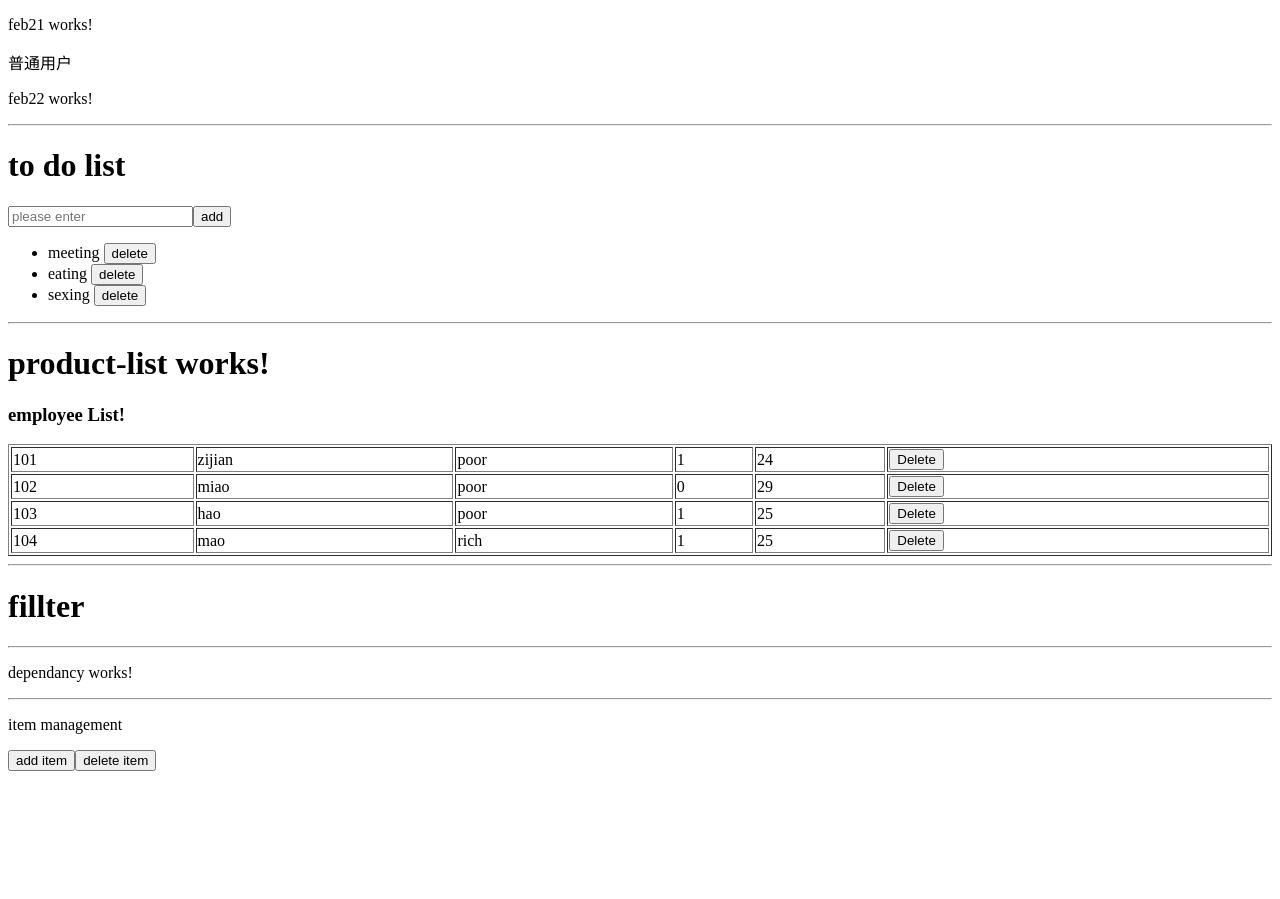
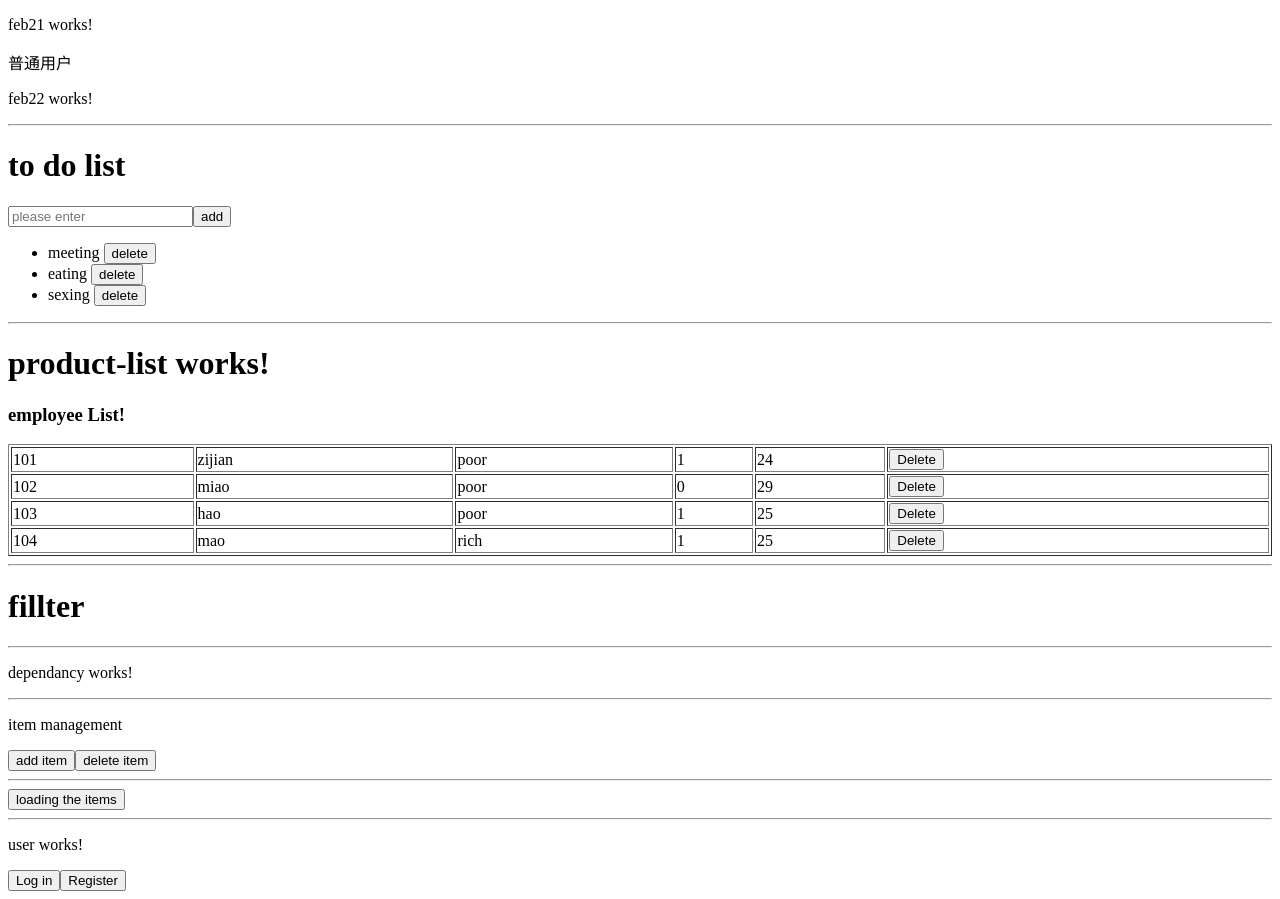
Before and after one commit to ZijianHuang98/Angualr, an Angular app: page / in a window 1280 px wide. Before the commit the page ends 800 px from the top, so only its background shows below. Built offline with nearby package versions, Linux system fonts and the light colour scheme.

Commit message:
Practicing Service

```diff
--- a/src/app/app.component.html
+++ b/src/app/app.component.html
@@ -4,3 +4,5 @@
 <app-product-list></app-product-list>
 <hr>
 <app-dependancy></app-dependancy>
+<hr>
+<app-user></app-user>
--- a/src/app/app.module.ts
+++ b/src/app/app.module.ts
@@ -9,6 +9,8 @@ import { Feb22Component } from './feb22/feb22.component';
 import { ProductListComponent } from './product-list/product-list.component';
 import { sexFilter } from './product-list/sexFilter';
 import { DependancyComponent } from './dependancy/dependancy.component';
+import{HttpClientModule} from '@angular/common/http';
+import { UserComponent } from './user/user.component'
 
 @NgModule({
   declarations: [
@@ -16,12 +18,15 @@ import { DependancyComponent } from './dependancy/dependancy.component';
     Feb21Component,
     Feb22Component,
     ProductListComponent,
-    sexFilter, DependancyComponent
+    sexFilter,
+    DependancyComponent,
+    UserComponent,
   ],
   imports: [
     BrowserModule,
     AppRoutingModule,
-    FormsModule
+    FormsModule,
+    HttpClientModule,
   ],
   providers: [],
   bootstrap: [AppComponent]
--- a/src/app/dependancy/dependancy.component.html
+++ b/src/app/dependancy/dependancy.component.html
@@ -3,3 +3,5 @@
 <p>item management</p>
 <button (click)="doAdd()">add item</button>
 <button (click)="doDelete()">delete item</button>
+<hr>
+<button (click)="loadProduct()">loading the items</button>
--- a/src/app/dependancy/dependancy.component.ts
+++ b/src/app/dependancy/dependancy.component.ts
@@ -1,3 +1,4 @@
+import { HttpClientModule } from '@angular/common/http';
 import { Component, OnInit } from '@angular/core';
 import { LogService } from '../log.service';
 
@@ -8,7 +9,9 @@ import { LogService } from '../log.service';
 })
 export class DependancyComponent implements OnInit {
   log = null
-  constructor(abc: LogService) {
+  http = null
+  constructor(abc: LogService, http:HttpClientModule) {
+    this.http = http
     this.log = abc
    }
   doAdd(){
@@ -29,6 +32,15 @@ doDelete(){
   // let action = 'delete some thing '
   // console.log(`admin: ${uname} ${time} ${action}`)
 }
+loadProduct(){
+  let url = 'https://leetcode.com/problemset/all/'
+  this.http.get(url).subscribe((res)=>{
+    console.log('asyn scbscribe')
+    console.log(res)
+
+  })
+
+}
   ngOnInit(): void {
   }
 }
--- /dev/null
+++ b/src/app/time-counting.service.ts
@@ -0,0 +1,19 @@
+import { Injectable } from '@angular/core';
+
+@Injectable({
+  providedIn: 'root'
+})
+export class TimeCountingService {
+  start = 0;
+  end = 0;
+  constructor() {
+    console.log('a timer is created')
+  }
+  startf() {
+    this.start = new Date().getTime()
+  }
+  endf(actionName) {
+    this.end = new Date().getTime()
+    console.log(actionName , 'the time cost is ', this.end - this.start)
+  }
+}
--- /dev/null
+++ b/src/app/user/user.component.html
@@ -0,0 +1,3 @@
+<p>user works!</p>
+<button (click)="doLog()">Log in</button>
+<button (click)="doReg()">Register </button>
--- /dev/null
+++ b/src/app/user/user.component.ts
@@ -0,0 +1,31 @@
+import { Component, OnInit } from '@angular/core';
+import { TimeCountingService } from '../time-counting.service';
+
+@Component({
+  selector: 'app-user',
+  templateUrl: './user.component.html',
+  styleUrls: ['./user.component.css']
+})
+export class UserComponent implements OnInit {
+  timer:TimeCountingService = null
+  constructor(timer: TimeCountingService) {
+    this.timer = timer
+  }
+  doLog() {
+    //let start = new Date().getTime()
+    console.log('log in ....')
+    this.timer.startf()
+    this.timer.endf('log in')
+    //let end = new Date().getTime()
+    console.log('log in success....')
+  }
+  doReg() {
+    console.log(' registering ...')
+    this.timer.startf()
+    this.timer.endf('register')
+    console.log(' register success ...')
+  }
+  ngOnInit(): void {
+  }
+
+}
```
Also changed, not shown: src/app/user/user.component.css (added), 1 other file (tests, documents, lock files or other folders).
